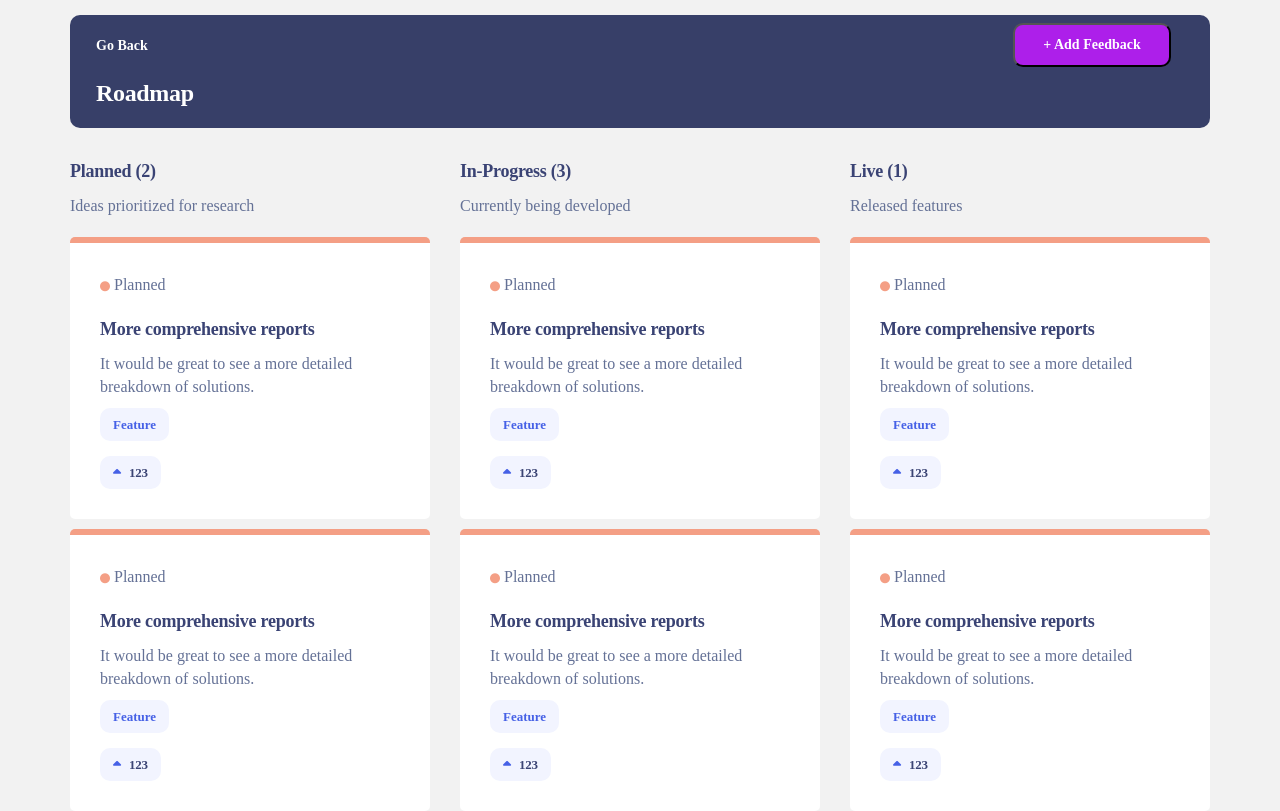
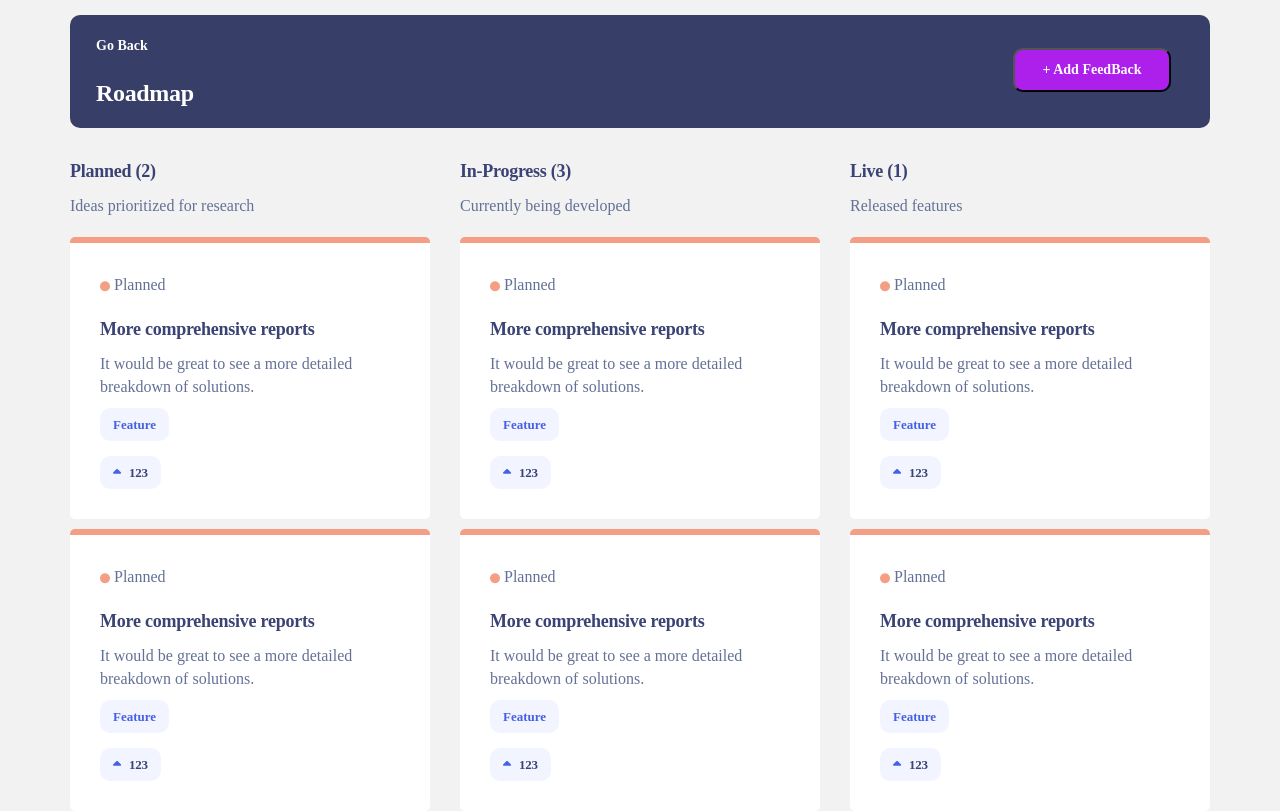
Before and after one commit to Horizonttt/ProductFeedBackApp, a plain HTML site: page index.html in a window 1280 px wide. Drawn offline with nearby package versions, Linux system fonts and the light colour scheme.

Commit message:
Update index.html

```diff
--- a/index.html
+++ b/index.html
@@ -17,9 +17,9 @@
         <span>Go Back <br>
         <h3>Roadmap</h3>
         </span>
-        <div class="btn">
-            <button>+ Add Feedback</button>
-        </div>
+        <div class="btn mybtn">
+            <button>+ Add FeedBack</button>
+            </div>
     </div>
    </div>
    <div class="container">
```
